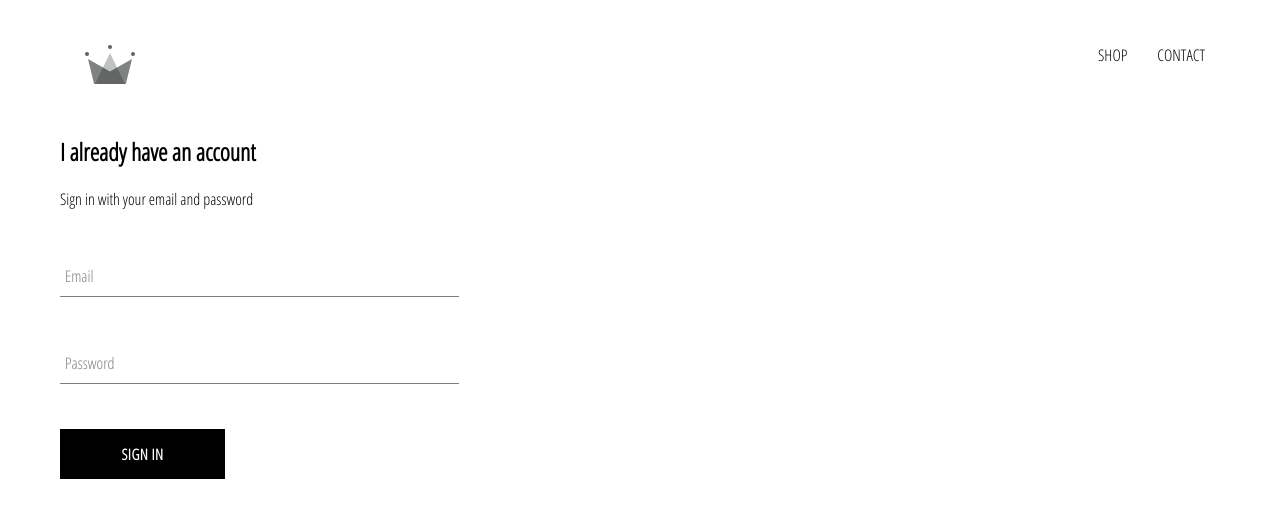
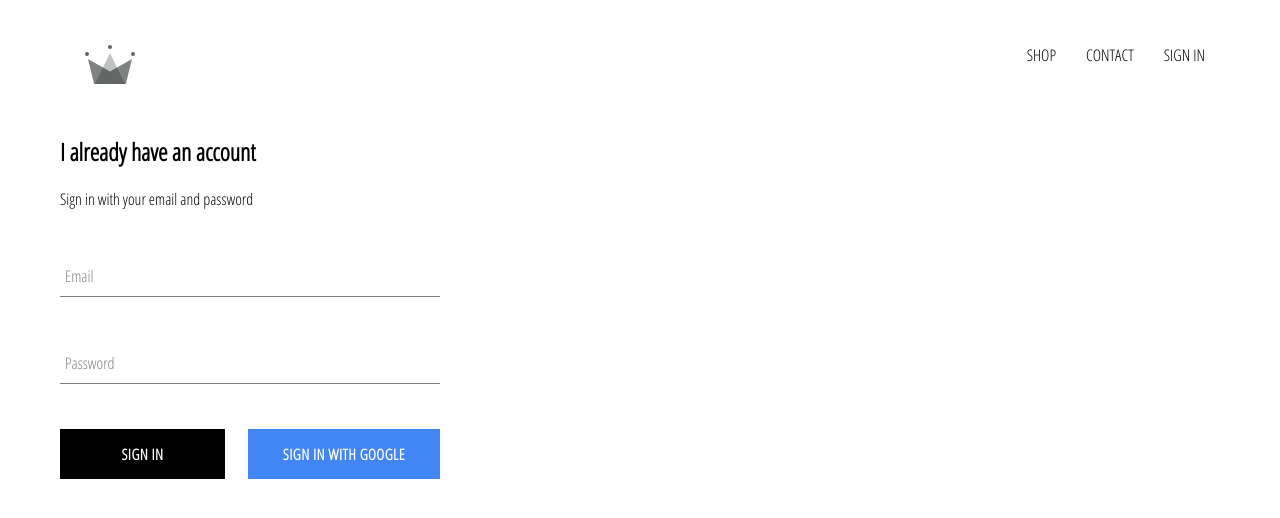
Before and after one commit to Shanlatte/CRWN-CLOTHING, a React (Create React App) app: page /signin in a window 1280 px wide. Shown: the top 518 px of the page. Built offline with nearby package versions, Linux system fonts and the light colour scheme; no server answers.

Commit message:
Cambios 10/8/2020

```diff
--- a/package.json
+++ b/package.json
@@ -7,6 +7,7 @@
     "@testing-library/react": "^9.5.0",
     "@testing-library/user-event": "^7.2.1",
     "@types/react-router-dom": "^5.1.6",
+    "firebase": "^7.22.1",
     "node-sass": "^4.14.1",
     "react": "^16.13.1",
     "react-dom": "^16.13.1",
--- a/src/App.css
+++ b/src/App.css
@@ -7,3 +7,7 @@ a {
     text-decoration: none;
     color: black;
 }
+
+* {
+    box-sizing: border-box;
+}
--- a/src/App.js
+++ b/src/App.js
@@ -1,4 +1,4 @@
-import React from 'react';
+import React, { useEffect, useState } from 'react';
 import { Switch, Route } from 'react-router-dom';
 
 import './App.css';
@@ -8,10 +8,31 @@ import ShopPage from './pages/shop/shop.component';
 import Header from './components/header/header.component';
 import SignInAndSignUp from './pages/sign-in-and-sign-up/sign-in-and-sign-up.component';
 
+import { auth, createUserProfileDocument } from './firebase/firebase.utils';
+
 function App() {
+  const [currentUser, setCurrentUser] = useState();
+
+  useEffect(() => {
+    auth.onAuthStateChanged(async userAuth => {
+      if (userAuth) {
+        const userRef = await createUserProfileDocument(userAuth);
+        userRef.onSnapshot(snapShot => {
+          const snap = {
+            id: snapShot.id,
+            ...snapShot.data()
+          }
+          setCurrentUser(snap);
+        });
+      } else {
+        setCurrentUser(null);
+      }
+    })
+  }, [])
+
   return (
     <div >
-      <Header />
+      <Header currentUser={currentUser} />
       <Switch>
         <Route exact path="/" component={HomePage} />
         <Route exact path='/shop' component={ShopPage} />
--- a/src/components/custom-button/custom-button.component.tsx
+++ b/src/components/custom-button/custom-button.component.tsx
@@ -4,9 +4,12 @@ import './custom-button.styles.scss';
 
 import { ICustomButtonProps } from '../../data-types/custom-button-types';
 
-const CustomButton: React.FC<ICustomButtonProps> = ({ children, ...otherProps }) => {
+const CustomButton: React.FC<ICustomButtonProps> = ({ children, onClick, isGoogleSignIn, ...otherProps }) => {
+
     return (
-        <button className="custom-button">
+        <button
+            className={`${isGoogleSignIn ? 'google-sign-in' : ''} custom-button`}
+            onClick={onClick}>
             {children}
         </button>
     )
--- a/src/components/custom-button/custom-button.styles.scss
+++ b/src/components/custom-button/custom-button.styles.scss
@@ -19,4 +19,14 @@
     color: black;
     border: 1px solid black;
   }
+
+  &.google-sign-in {
+    background-color: #4285f4;
+    color:white;
+
+    &:hover {
+      background-color: #357ae8;
+      border : none;
+    }
+  }
 }
--- a/src/components/header/header.component.tsx
+++ b/src/components/header/header.component.tsx
@@ -1,10 +1,13 @@
 import React from 'react';
 import { Link } from 'react-router-dom';
 
+import { auth } from '../../firebase/firebase.utils';
 
 import './header.styles.scss';
 
-const Header: React.FC = () => {
+import { IHeaderProps } from '../../data-types/user-types';
+
+const Header: React.FC<IHeaderProps> = ({ currentUser }) => {
     return (
         <div className="header">
             <Link className="logo-container" to="/">
@@ -17,6 +20,11 @@ const Header: React.FC = () => {
                 <Link className="option" to="/shop">
                     CONTACT
                 </Link>
+                {currentUser ?
+                    <div className="option" onClick={() => auth.signOut()}>SIGN OUT</div>
+                    :
+                    <Link className="option" to="/signin"> SIGN IN</Link>
+                }
             </div>
         </div>
     )
--- a/src/components/header/header.styles.scss
+++ b/src/components/header/header.styles.scss
@@ -20,6 +20,7 @@
 
     .option {
       padding: 10px 15px;
+      cursor: pointer;
     }
   }
 }
--- a/src/components/sign-in/sign-in.component.tsx
+++ b/src/components/sign-in/sign-in.component.tsx
@@ -6,6 +6,8 @@ import './sign-in.styles.scss'
 import { ISignIn, SignDefault } from '../../data-types/Form-types';
 import FormInput from '../form-input/form-input.component';
 import CustomButton from '../custom-button/custom-button.component';
+
+import { signInWithGoogle } from '../../firebase/firebase.utils';
 
 const SignIn: React.FC = () => {
     const [signInForm, setsignInForm] = useState<ISignIn>(SignDefault);
@@ -43,8 +45,14 @@ const SignIn: React.FC = () => {
                     value={signInForm.password}
                     label="Password"
                     required />
+                <div className="buttons">
+                    <CustomButton type="submit">Sign In</CustomButton>
+                    <CustomButton onClick={signInWithGoogle} isGoogleSignIn>
+                        {' '}
+                    Sign in with Google{' '}
+                    </CustomButton>
+                </div>
 
-                <CustomButton type="submit">Sign In</CustomButton>
             </form>
         </div>
     )
--- a/src/components/sign-in/sign-in.styles.scss
+++ b/src/components/sign-in/sign-in.styles.scss
@@ -1,9 +1,14 @@
 .sign-in {
-    width: 30vw;
+    width: 380px;
     display: flex;
     flex-direction: column;
 
     .title {
         margin:10px 0;
     }
+
+    .buttons {
+        display: flex;
+        justify-content: space-between;
+    }
 }
--- a/src/data-types/custom-button-types.ts
+++ b/src/data-types/custom-button-types.ts
@@ -1,3 +1,5 @@
 export interface ICustomButtonProps {
-    type: string;
+    type?: string;
+    onClick?: (event: React.MouseEvent<HTMLButtonElement, MouseEvent>) => void;
+    isGoogleSignIn?: boolean;
 }
--- /dev/null
+++ b/src/data-types/user-types.ts
@@ -0,0 +1,5 @@
+import firebase from "firebase";
+
+export interface IHeaderProps {
+    currentUser: firebase.User | null
+}
--- /dev/null
+++ b/src/firebase/firebase.utils.js
@@ -0,0 +1,55 @@
+import firebase from 'firebase/app';
+import 'firebase/firestore';
+import 'firebase/auth';
+
+
+const config = {
+    apiKey: "AIzaSyBWfTpYhW3Vd80USrhVnEvjUO1VE5_hBMI",
+    authDomain: "crwn-db-aba2b.firebaseapp.com",
+    databaseURL: "https://crwn-db-aba2b.firebaseio.com",
+    projectId: "crwn-db-aba2b",
+    storageBucket: "crwn-db-aba2b.appspot.com",
+    messagingSenderId: "38809562876",
+    appId: "1:38809562876:web:8a5cbd4c07c5e2aa50f179"
+};
+
+firebase.initializeApp(config);
+
+export const auth = firebase.auth();
+export const firestore = firebase.firestore();
+
+export const createUserProfileDocument = async (userAuth, additionalData) => {
+
+    if (!userAuth) return;
+
+    const userRef = firestore.doc(`user/${userAuth.uid}`);
+
+    const snapShot = await userRef.get();
+
+    if (!snapShot.exists) {
+
+        const { displayName, email } = userAuth;
+        const createdAt = new Date();
+
+        try {
+            await userRef.set({
+                displayName,
+                email,
+                createdAt,
+                ...additionalData
+            })
+
+        } catch (err) {
+            console.log('error creating user ', err.message);
+        }
+    }
+    console.log(userRef)
+    return userRef;
+}
+
+
+const provider = new firebase.auth.GoogleAuthProvider();
+provider.setCustomParameters({ prompt: 'select_account' });
+export const signInWithGoogle = () => auth.signInWithPopup(provider);
+
+export default firebase;
```
Also changed, not shown: 1 other file (tests, documents, lock files or other folders).
